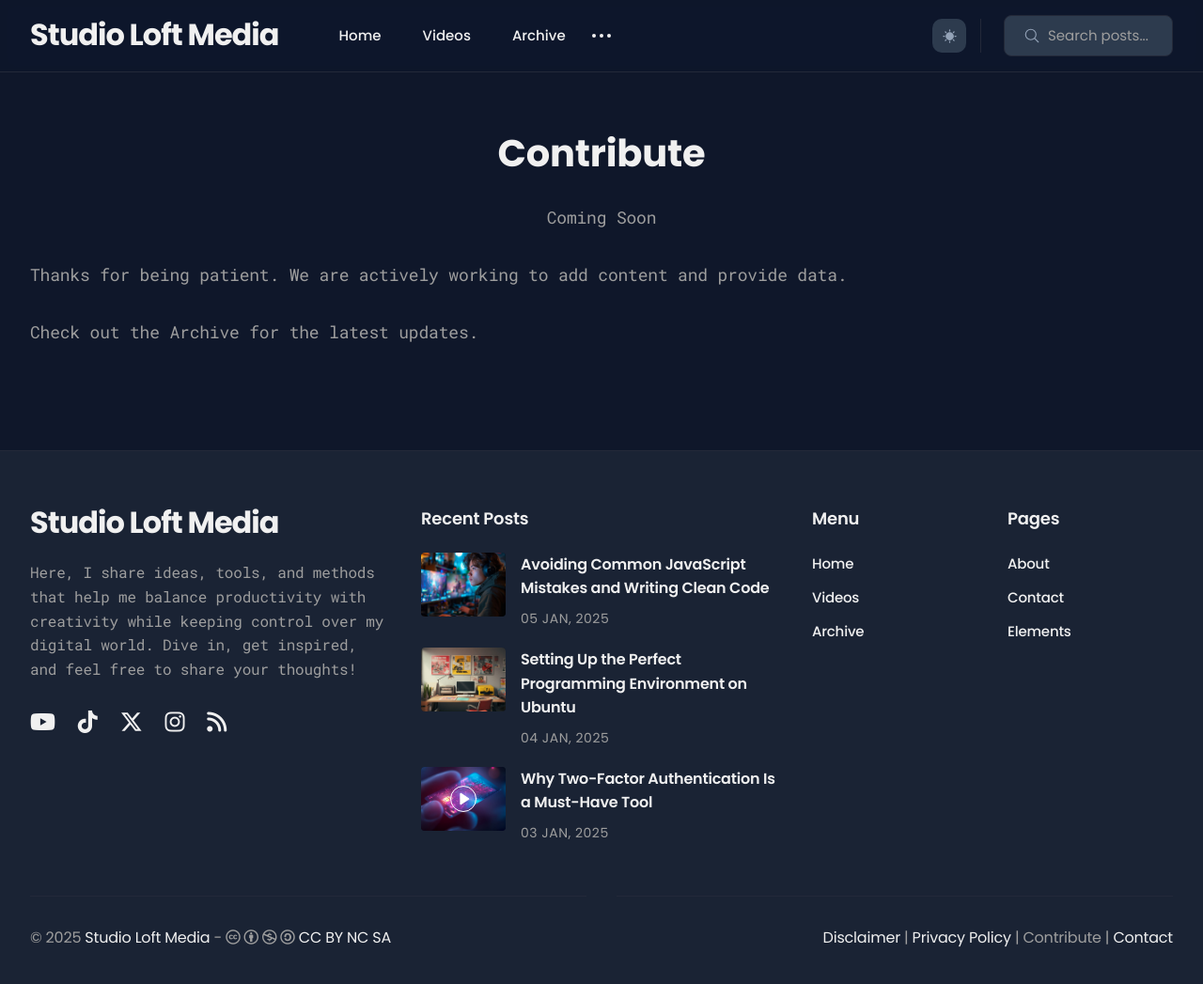
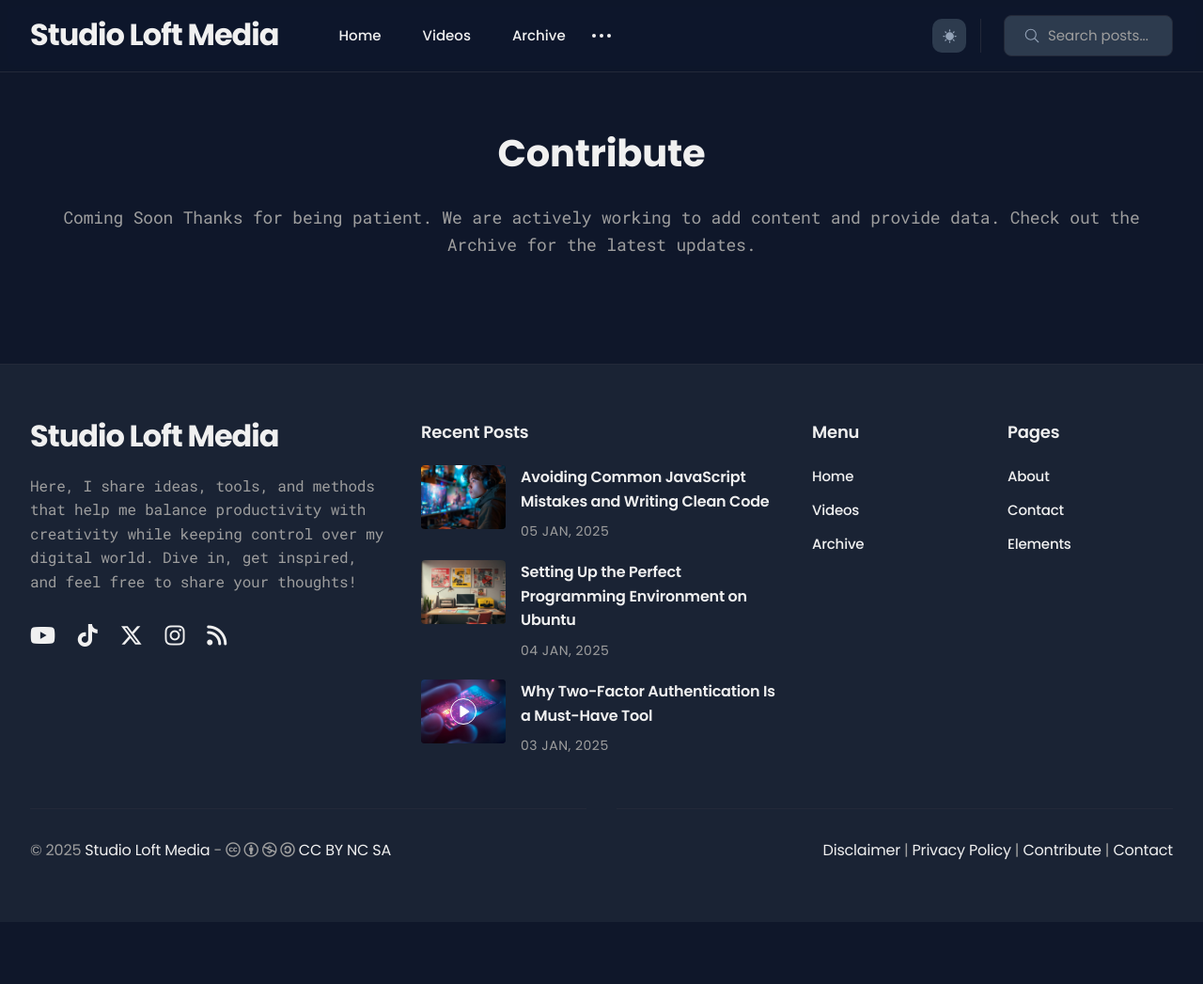
Before and after one commit to studioloft/studioloft.github.io, a Jekyll site: the page built from _pages/contribute.md, in a window 1280 px wide and 1074 px high. Shown: the top 1047 px of the window at 94% size. Built offline with Jekyll 4.4.1, drawn with Linux system fonts in a browser that asks for light colours.

Commit message:
Typo fixes

```diff
--- a/_includes/footer.html
+++ b/_includes/footer.html
@@ -102,7 +102,7 @@
 
       </div>
       <div class="col col-6 col-d-12">
-        <div class="copyright"><p style="text-align: right;"><a href="/disclaimer/">Disclaimer</a>  |  <a href="/privacypolicy/">Privacy Policy</a>  |  <a href="/contribute/"></a>Contribute</a>  |  <a href="/contact/">Contact</a></p></div>
+        <div class="copyright"><p style="text-align: right;"><a href="/disclaimer/">Disclaimer</a>  |  <a href="/privacypolicy/">Privacy Policy</a>  |  <a href="/contribute/">Contribute</a>  |  <a href="/contact/">Contact</a></p></div>
 
       </div>
     </div>
--- a/_pages/contribute.md
+++ b/_pages/contribute.md
@@ -4,8 +4,8 @@ title: Contribute
 permalink: /contribute/
 ---
 
-<p style="text-align: center;">Coming Soon</p>
+<p style="text-align: center;">Coming Soon
 
 Thanks for being patient. We are actively working to add content and provide data.
 
-Check out the Archive for the latest updates.
+Check out the Archive for the latest updates.</p>
```
